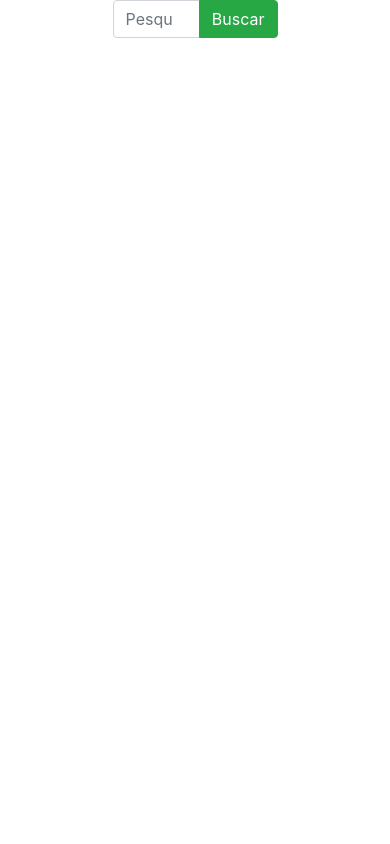
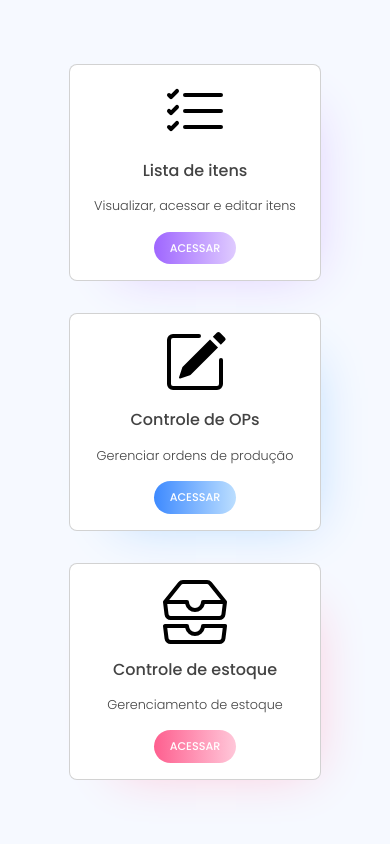
Before and after one commit to dyda91/api-omie, a Flask app: page / in a window 390 px wide. Run offline with Flask 2, Linux system fonts and the light colour scheme; some libraries are stand-ins or nearby versions.

Commit message:
add new features

```diff
--- a/main.py
+++ b/main.py
@@ -13,7 +13,10 @@ app_key = os.getenv('APP_KEY')
 app_secret = os.getenv('APP_SECRET')
 
 
-url = 'https://app.omie.com.br/api/v1/geral/produtos/'
+url_produtos = "https://app.omie.com.br/api/v1/geral/produtos/"
+url_estrutura = "https://app.omie.com.br/api/v1/geral/malha/"
+
+
 
 @app.route('/', methods = ['GET','POST'])
 def index():
@@ -32,34 +35,69 @@ def busca():
                     "codigo": item
                     }
                 ]}
-        response = requests.post(url=url, json=data)
+        response = requests.post(url=url_produtos, json=data)
         busca = response.json()
 
         return  render_template('busca.html',  busca = busca)
 
 
 
-# @app.route('/all_itens', methods = ['GET','POST'])
-# def all_itens():
-#     url = 'https://app.omie.com.br/api/v1/geral/produtos/'
+@app.route('/estrutura', methods = ['GET','POST'])
+def estrutura():
+    item = "cba-4301"
+    if request.method == 'POST':
+        item = request.form["estrutura"]
+        if item == None:
+            item = "cba-4301"
+        else:
+            data = {
+                    "call":"ConsultarEstrutura",
+                    "app_key": app_key,
+                    "app_secret": app_secret,
+                    "param":[{
+                        "codProduto": item
+                        }
+                    ]}
+            response = requests.post(url=url_estrutura, json=data)
+            estrutura = response.json()
 
-#     request_type = "POST"
-#     data = {
-#         "call":"ListarProdutos",
-#         "app_key":"706444293555",
-#         "app_secret":"a51654af368ec4e34129dab2b017dab7",
-#         "param":[{
-#             "pagina":1,
-#             "registros_por_pagina":7000,
-#             "apenas_importado_api":"N",
-#             "filtrar_apenas_omiepdv":"N"
-#             }
-#         ]}
-#     response = requests.post(url=url, json=data)
-#     json = response.json()
+            return render_template("estrutura.html", estrutura=estrutura)
+
+# data = {
+#                 "call":"ConsultarEstrutura",
+#                 "app_key": app_key,
+#                 "app_secret": app_secret,
+#                 "param":[{
+#                     "codProduto": "cba-4301"
+#                     }
+#                 ]}
+# response = requests.post(url=url_estrutura, json=data)
+# estrutura = response.json()
 
 
-#     return  render_template('index.html',  json = json  )
+# itemm = estrutura.get('ident')
+
+# print(itemm)
+
+
+
+@app.route('/itens', methods = ['GET','POST'])
+def itens():
+    data = {
+        "call":"ListarProdutos",
+        "app_key": app_key,
+        "app_secret":app_secret,
+        "param":[{
+            "pagina": 1,
+            "registros_por_pagina": 7400,
+            "apenas_importado_api": "N",
+            "filtrar_apenas_omiepdv": "N"
+            }
+        ]}
+    response = requests.post(url=url_produtos, json=data)
+    lista_itens = response.json()
+
+    return  render_template('itens.html',  lista_itens = lista_itens  )
 
 
 
--- /dev/null
+++ b/static/style.css
@@ -0,0 +1,114 @@
+* {
+    margin: 0;
+    padding: 0;
+    box-sizing: border-box;
+    font-family: "Poppins", sans-serif;
+}
+
+body {
+    background: #F6F9FF;
+    height: 100vh;
+    width: 100%;
+
+    display: flex;
+    justify-content: center;
+    align-items: center;
+
+    color: #434343;
+
+    font-size: 16px;
+}
+
+main.cards {
+    display: flex;
+    padding: 32px;
+}
+
+main.cards section.card {
+    display: flex;
+    flex-direction: column;
+    align-items: center;
+    text-align: center;
+    background: white;
+    padding: 1rem 1.5rem;
+    border-radius: 8px;
+    max-height: 468px;
+    margin-left: 32px;
+}
+
+main.cards section.card:first-child {
+    margin-left: 0;
+}
+
+main.cards section.card .icon {
+    width: 64px;
+    height: 64px;
+}
+
+main.cards section.card img {
+    width: 100%;
+}
+
+main.cards section.card h3 {
+    font-size: 100%;
+    margin: 16px 0;
+}
+
+main.cards section.card span {
+    font-weight: 300;
+    max-width: 240px;
+    font-size: 80%;
+    margin-bottom: 16px;
+}
+
+main.cards section.card button {
+    padding: 0.5rem 1rem;
+    text-transform: uppercase;
+    border-radius: 32px;
+    border: 0;
+    cursor: pointer;
+    font-size: 80%;
+    font-weight: 500;
+    color: #fff;
+    margin-bottom: 16px 0;
+}
+
+main.cards section.card.contact button {
+    background: linear-gradient(to right, #9F66FF, #DFCBFF);
+}
+main.cards section.card.shop button {
+    background: linear-gradient(to right, #3E8AFF, #BBDEFF);
+}
+main.cards section.card.about button {
+    background: linear-gradient(to right, #FE5F8F, #FFC7D9);
+}
+
+main.cards section.card.contact {
+    box-shadow: 20px 20px 50px -30px #DBC4FF;
+}
+main.cards section.card.shop {
+    box-shadow: 20px 20px 50px -30px #AFD6FF;
+}
+main.cards section.card.about {
+    box-shadow: 20px 20px 50px -30px #FFC1D5;
+}
+
+@media screen and (max-width: 720px) {
+    main.cards {
+        flex-direction: column;
+    }
+
+    main.cards section.card {
+        margin-left: 0;
+        margin-bottom: 32px;
+    }
+
+    main.cards section.card:last-child {
+        margin-bottom: 0;
+    }
+
+    main.cards section.card button {
+        font-size: 70%;
+    }
+
+}
--- /dev/null
+++ b/templates/base.html
@@ -0,0 +1,26 @@
+<!DOCTYPE html>
+<html lang="pt-br">
+
+<head>
+    <meta charset="UTF-8">
+    <meta http-equiv="X-UA-Compatible" content="IE=edge">
+    <meta name="viewport" content="width=device-width, initial-scale=1.0">
+    <title>{% block title %} {% endblock %}</title>
+    <link rel="stylesheet" href="https://stackpath.bootstrapcdn.com/bootstrap/4.3.1/css/bootstrap.min.css"
+        integrity="sha384-ggOyR0iXCbMQv3Xipma34MD+dH/1fQ784/j6cY/iJTQUOhcWr7x9JvoRxT2MZw1T" crossorigin="anonymous">
+    <link rel="preconnect" href="https://fonts.gstatic.com">
+    <link href="https://fonts.googleapis.com/css2?family=Poppins:wght@300;400;500;600&display=swap" rel="stylesheet">
+    <link rel="stylesheet" href="{{ url_for('static', filename='style.css')}}">
+    <link rel="stylesheet" href="{{ url_for('static', filename='bootstrap/css/bootstrap.min.css')}}">
+    <link rel="stylesheet" href="{{ url_for('static', filename='style.css')}}">
+</head>
+<body>
+    {% block body %}
+
+
+    {% endblock %}
+    <script src="https://ajax.googleapis.com/ajax/libs/jquery/3.6.1/jquery.min.js"></script>
+    <script src="{{ url_for('static', filename='script.js')}}"></script>
+</body>
+
+</html>
--- a/templates/index.html
+++ b/templates/index.html
@@ -1,19 +1,7 @@
-<!DOCTYPE html>
-<html lang="en">
+{% extends 'base.html' %}
+{% block body %}
 
-<head>
-    <meta charset="UTF-8">
-    <meta http-equiv="X-UA-Compatible" content="IE=edge">
-    <meta name="viewport" content="width=device-width, initial-scale=1.0">
-    <title>Document</title>
-    <link rel="stylesheet" href="https://stackpath.bootstrapcdn.com/bootstrap/4.3.1/css/bootstrap.min.css"
-        integrity="sha384-ggOyR0iXCbMQv3Xipma34MD+dH/1fQ784/j6cY/iJTQUOhcWr7x9JvoRxT2MZw1T" crossorigin="anonymous">
-
-</head>
-
-<body>
-
-    <div class="container w-50 d-flex justify-content-center align-items-center">
+<!-- <div class="container w-50 d-flex justify-content-center align-items-center">
     <form method="POST" action="{{url_for('busca')}}" class="input-group">
         <input type="search" class="form-control" placeholder="Pesquisar por item" name="search"
             aria-label="Pesquisar por item" aria-describedby="basic-addon2" autocomplete="off">
@@ -24,11 +12,40 @@
     </form>
 </div>
 
+<div class="input-group mb-3 d-flex justify-content-end">
+    <form method="POST" action="{{url_for('estrutura')}}" class="input-group w-50">
+        <input type="search" class="form-control  w-25" placeholder="Pesquisar por item" name="estrutura"
+            aria-label="Pesquisar por item" aria-describedby="basic-addon2" autocomplete="off">
+        <div class="input-group-append">
+            <button class="btn btn-success ms-1" type="submit">Buscar</button>
+        </div>
 
-
-
-    <script src="https://ajax.googleapis.com/ajax/libs/jquery/3.6.1/jquery.min.js"></script>
-    <script src="{{ url_for('static', filename='script.js')}}"></script>
-</body>
-
-</html>
+    </form>
+</div> -->
+<main class="cards">
+    <section class="card contact">
+        <div class="icon">
+            <img src="{{ url_for('static', filename='images/list-check.svg')}}" alt="lista de itens">
+        </div>
+        <h3>Lista de itens</h3>
+        <span>Visualizar, acessar e editar itens</span>
+        <a href="{{ url_for('itens')}}"><button>Acessar</button></a>
+    </section>
+    <section class="card shop">
+        <div class="icon">
+            <img src="{{ url_for('static', filename='images/pencil-square.svg')}}" alt="Gerenciamento de ops">
+        </div>
+        <h3>Controle de OPs</h3>
+        <span>Gerenciar ordens de produção</span>
+        <a href="{{ url_for('itens')}}"><button>Acessar</button></a>
+    </section>
+    <section class="card about">
+        <div class="icon">
+            <img src="{{ url_for('static', filename='images/inboxes.svg')}}" alt="gerenciar estoque">
+        </div>
+        <h3>Controle de estoque</h3>
+        <span>Gerenciamento de estoque</span>
+        <button>Acessar</button>
+    </section>
+</main>
+{% endblock %}
```
Also changed, not shown: templates/busca.html (+79 -18 lines), templates/estrutura.html (added, +68 -0 lines), templates/itens.html (added, +60 -0 lines), static/images/inboxes.svg (added), static/images/list-check.svg (added), static/images/pencil-square.svg (added). Lines whose indentation alone changed are shown as unchanged.
